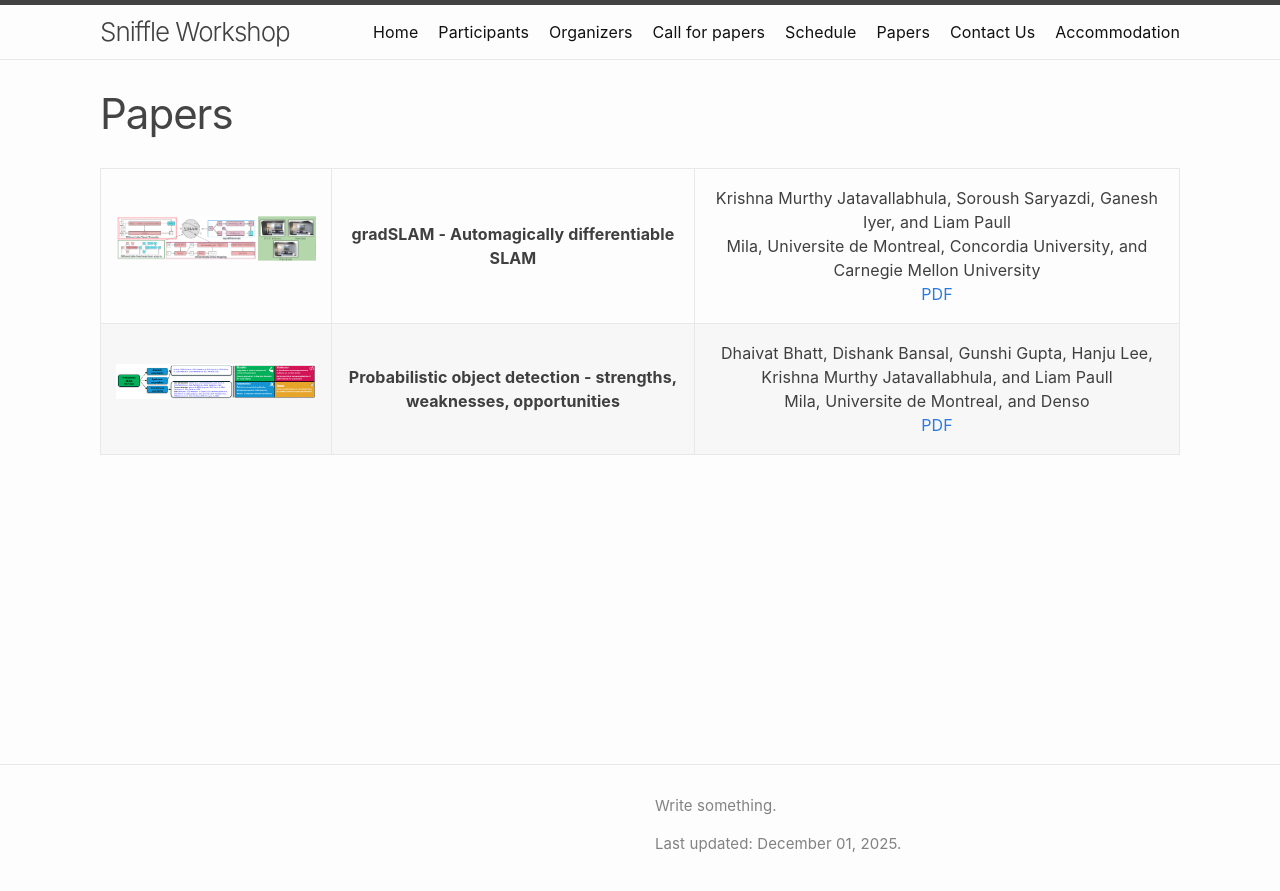
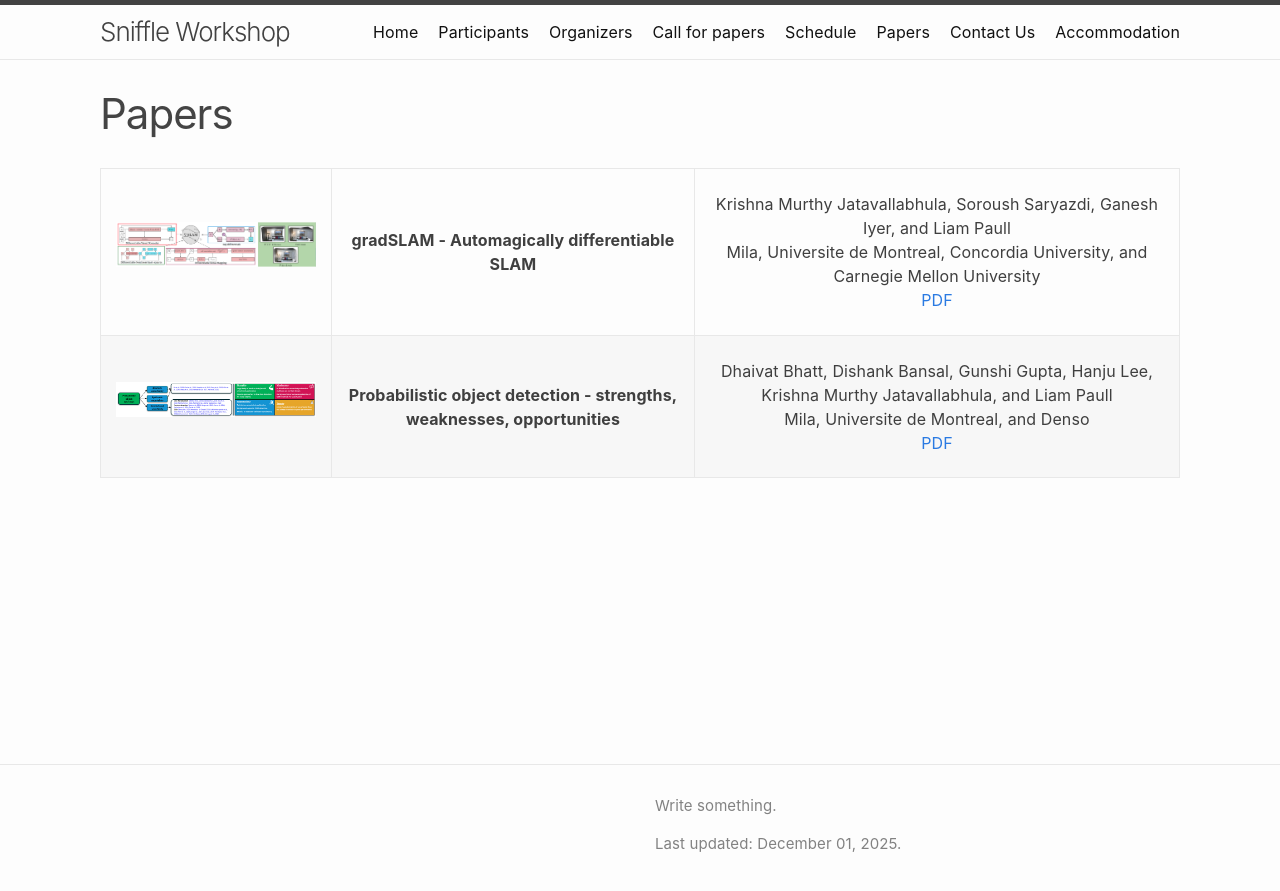
Before and after one commit to celmechcongress2026/celmechcongress2026.github.io, a Jekyll site: the page built from papers.md, in a window 1280 px wide. Shown: the top 891 px of the page. Built offline with Jekyll 4.4.1, drawn with Linux system fonts in a browser that asks for light colours.

Commit message:
Update workshop.css

```diff
--- a/assets/css/workshop.css
+++ b/assets/css/workshop.css
@@ -25,8 +25,8 @@ div.speaker p.speaker-bio {
 }
 
 .people-name {
-  margin: 5px 0;   /* menos espacio vertical */
-  padding: 2px 0;  /* reduce el tamaño interno del recuadro */
+  margin: 0.5em 0;   /* espacio vertical */
+  padding: 0.3em 0;  /* espacio interno */
 }
 
 .people-name h6 {
```
